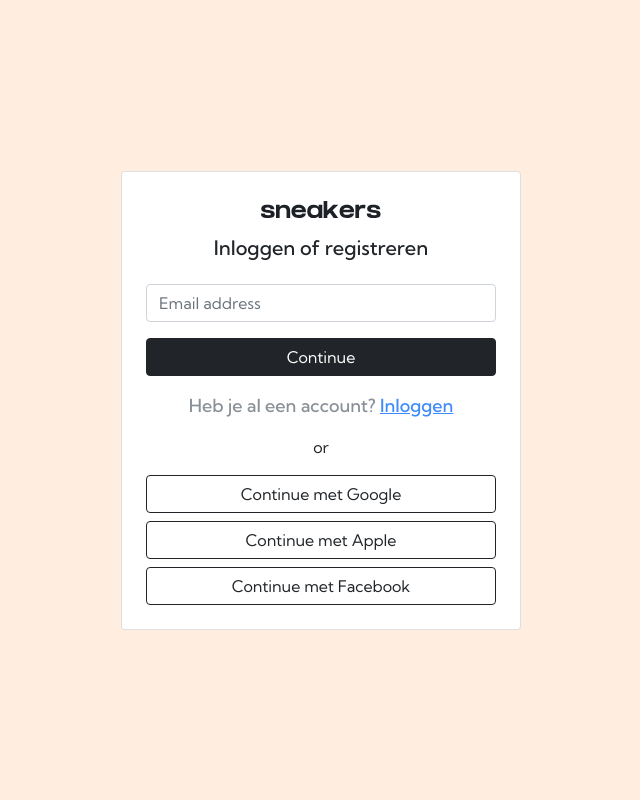
After one commit to OsmanSamar/schoenen, a PHP site: page /login.php in a window 1280 px wide. The commit adds this page. Shown: the whole page, without its empty margins (319-959 px from the left). Run offline with PHP 8.4, Linux system fonts and the light colour scheme; some web fonts are replaced.

Commit message:
Added login page

```diff
--- /dev/null
+++ b/login.php
@@ -0,0 +1,58 @@
+
+
+
+<!DOCTYPE html>
+<html lang="en">
+<head>
+    <meta charset="UTF-8">
+      <?php include 'imports.php'; ?>
+    <title>Login or Register</title>
+
+</head>
+<body class="d-flex align-items-center justify-content-center vh-100">
+
+<div class="card p-4" style="width: 400px;">
+
+    <!-- Logo -->
+    <div class="text-center mb-3">
+        <img src="images/logo.svg" width="120">
+    </div>
+
+    <!-- Title -->
+    <h5 class="text-center mb-4">Inloggen of registreren</h5>
+
+    <!-- Email -->
+    <div class="mb-3">
+        <input type="email" class="form-control" placeholder="Email address">
+    </div>
+
+    <!-- Continue button -->
+    <button class="btn btn-dark w-100 mb-3">
+        Continue
+    </button>
+
+    <!-- Already have account -->
+    <p class="text-center text-muted mb-3">
+        Heb je al een account? <a href="#">Inloggen</a>
+    </p>
+
+    <!-- Divider -->
+    <div class="text-center mb-3">or</div>
+
+    <!-- Social login -->
+    <button class="btn btn-outline-dark w-100 mb-2">
+        Continue met Google
+    </button>
+
+    <button class="btn btn-outline-dark w-100 mb-2">
+        Continue met Apple
+    </button>
+
+    <button class="btn btn-outline-dark w-100">
+        Continue met Facebook
+    </button>
+
+</div>
+
+</body>
+</html>
--- a/styles/style.css
+++ b/styles/style.css
@@ -3,6 +3,7 @@
 @import url('product-pagina.css');
 @import url('product.css');
 @import url('check-out.css');
+@import url('login.css');
 
 body {
   margin: 0;
```
Also changed, not shown: check-out.php (+9 -5 lines), payment-methond.php (deleted), styles/login.css (added).
